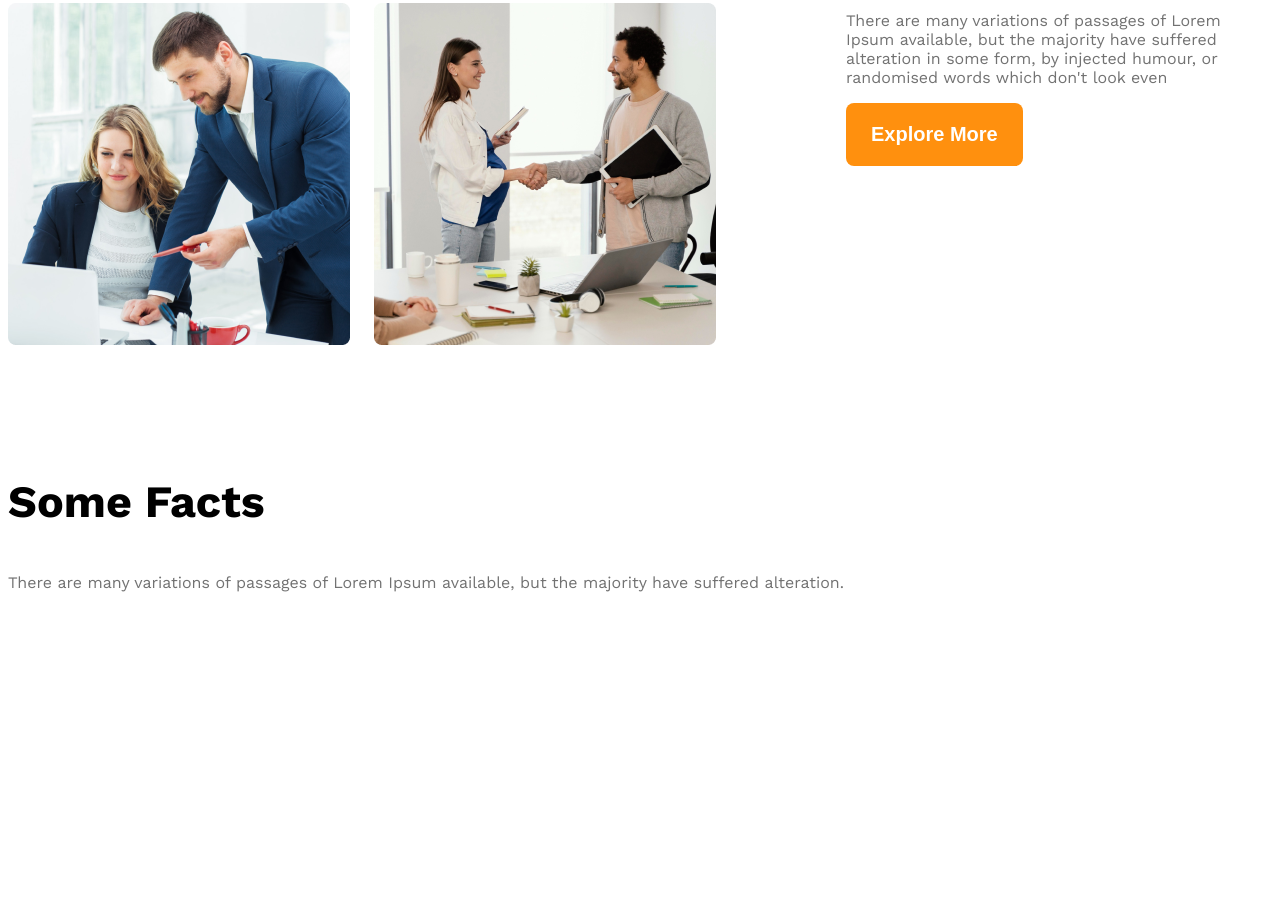
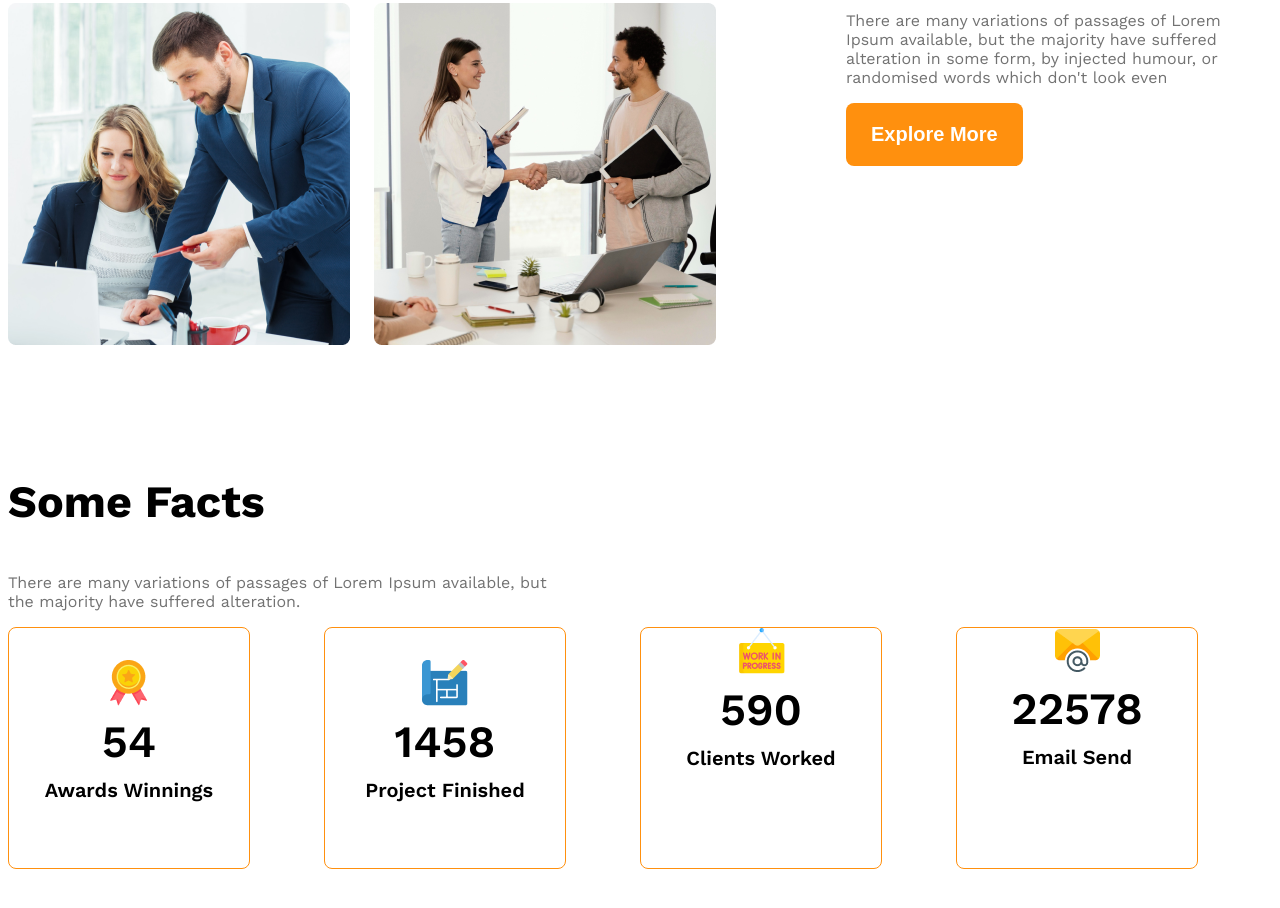
Before and after one commit to raakibislam/G3-Responsive-Website, a plain HTML site: page index.html in a window 1280 px wide. Shown: the part 1667-2575 px from the top of the page. Before the commit the page ends 2547 px from the top, so only its background shows below. Drawn offline with nearby package versions, Linux system fonts and the light colour scheme.

Commit message:
added few more details

```diff
--- a/Style/G3.css
+++ b/Style/G3.css
@@ -110,10 +110,41 @@ main > section {
     max-width: 530px;
 }
 
-}
+
 #quick-list{
     font-weight: 500;
 }
+
+/* some facts related styles */
+.facts-container{
+    display: grid;
+    grid-template-columns: repeat(4,1fr);
+
+}
+.fact-card{
+    border: 1px solid #ff900e ;
+    width: 240px;
+    height: 240px;
+    border-radius: 8px;
+    text-align: center;
+    align-items: center;
+    justify-content: center;
+}
+.fact-number{
+    font-size: 2.8rem;
+    font-weight: 600;
+    margin-top: 5px;
+    margin-bottom: 10px;
+}
+.fact-name{
+    font-size: 1.25rem;
+    font-weight: 600;
+    margin-top: 10px;
+}
+.fact-description{
+    max-width: 540px;
+}
+
 /* responsive media query */
 @media screen and (max-width: 576px) {
     .navbar,
@@ -130,6 +161,8 @@ main > section {
     }
 }
 
+
+
 /* medium size device  */
 @media screen and (min-width : 576px) and (max-width: 992px) {
     .teams{
--- a/index.html
+++ b/index.html
@@ -47,27 +47,35 @@
         <!-- feature will enjoy -->
          <section>
             <h3 class="section-tittle">Some Facts</h3>
-            <p class="text-light-gray">There are many variations of passages of Lorem Ipsum available, but the majority have suffered alteration.</p>
+            <p class="text-light-gray fact-description">There are many variations of passages of Lorem Ipsum available, but the majority have suffered alteration.</p>
             <div class="facts-container">
-                <div class="fact">
-                    <img src="" alt="" class="fact-icon">
-                    <h4 class="fact-number"></h4>
-                    <h5 class="fact-name"></h5>
+                <div class="fact-card display-flex">
+                    <div>
+                        <img src="images/icons/ribon.png" alt="" class="fact-icon">
+                    <h4 class="fact-number">54</h4>
+                    <h5 class="fact-name">Awards Winnings </h5>
+                    </div>
                 </div>
-                <div class="fact">
-                    <img src="" alt="" class="fact-icon">
-                    <h4 class="fact-number"></h4>
-                    <h5 class="fact-name"></h5>
+                <div class="fact-card display-flex">
+                    <div>
+                        <img src="images/icons/projects.png" alt="" class="fact-icon">
+                        <h4 class="fact-number">1458</h4>
+                        <h5 class="fact-name">Project Finished</h5>
+                    </div>
                 </div>
-                <div class="fact">
-                    <img src="" alt="" class="fact-icon">
-                    <h4 class="fact-number"></h4>
-                    <h5 class="fact-name"></h5>
+                <div class="fact-card">
+                    <div>
+                        <img src="images/icons/customers.png" alt="" class="fact-icon">
+                        <h4 class="fact-number">590</h4>
+                         <h5 class="fact-name">Clients Worked</h5>
+                    </div>
                 </div>
-                <div class="fact">
-                    <img src="" alt="" class="fact-icon">
-                    <h4 class="fact-number"></h4>
-                    <h5 class="fact-name"></h5>
+                <div class="fact-card">
+                    <div>
+                        <img src="images/icons/email.png" alt=""  class="fact-icon">
+                         <h4 class="fact-number">22578</h4>
+                         <h5 class="fact-name">Email Send</h5>
+                    </div>
                 </div>
             </div>
          </section>
```
